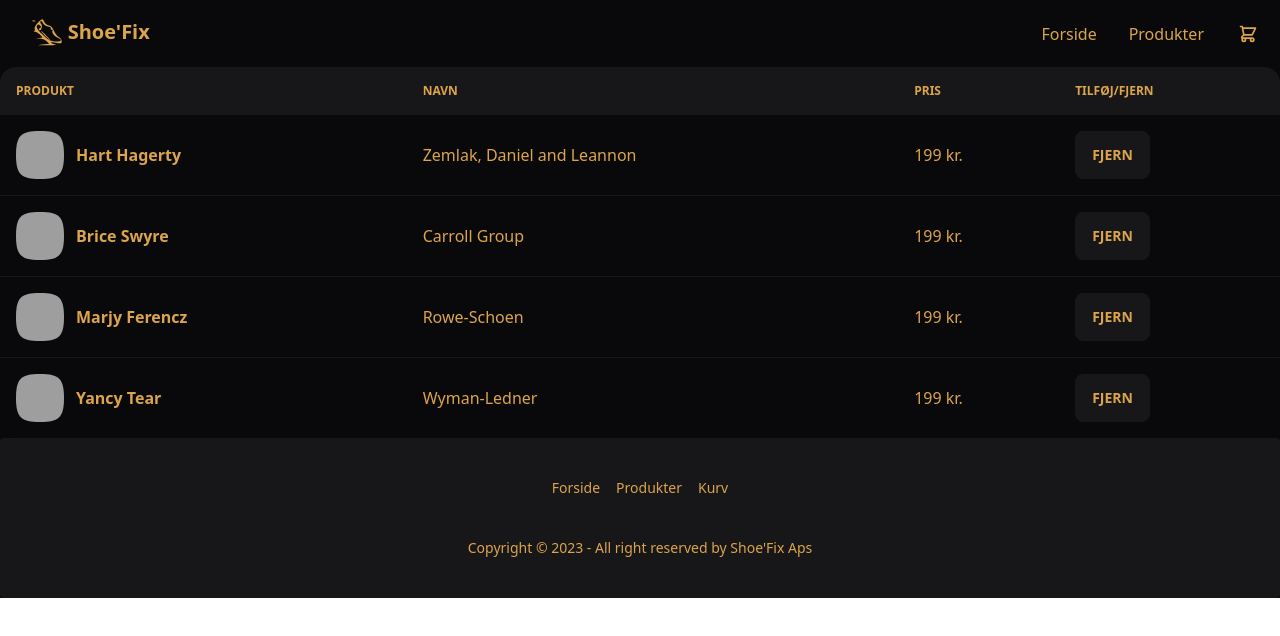
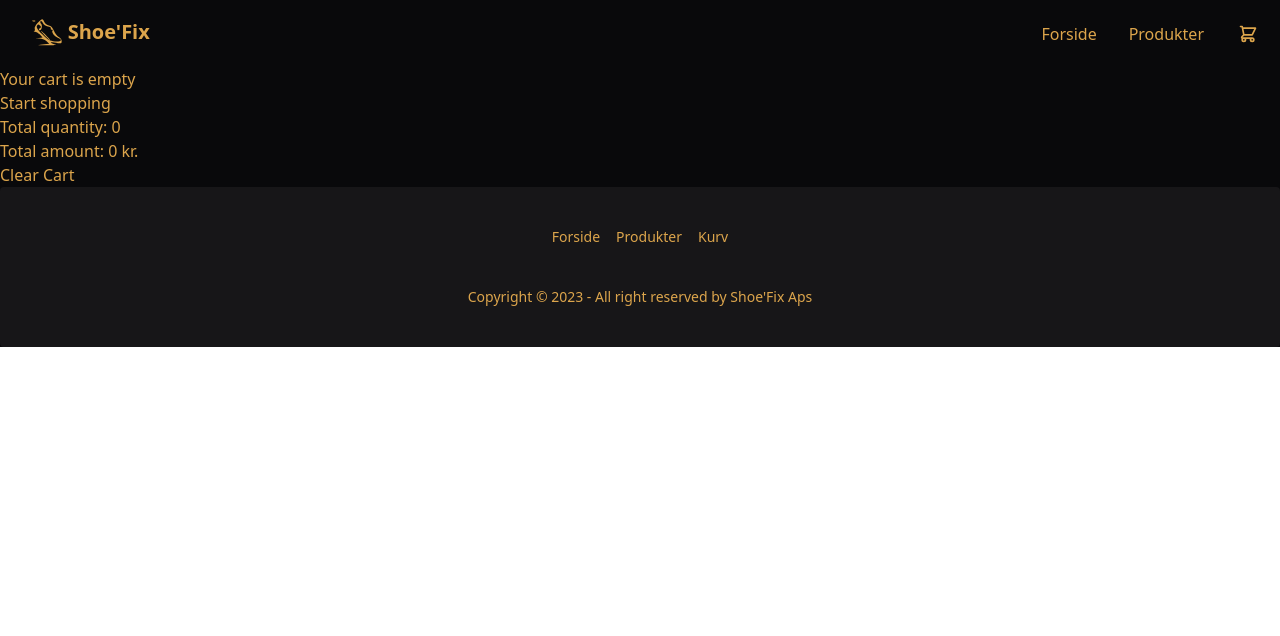
Before and after one commit to marcelcph/Laravel-WordPress-API-comparison, a React (Create React App) app in the folder react-frontend/: page /Cart in a window 1280 px wide. Shown: the top 636 px of the page. Built offline with nearby package versions, Linux system fonts and the light colour scheme; grey boxes are pictures that could not be loaded.

Commit message:
Shopping cart add implimented

```diff
--- a/react-frontend/package.json
+++ b/react-frontend/package.json
@@ -3,6 +3,7 @@
   "version": "0.1.0",
   "private": true,
   "dependencies": {
+    "@reduxjs/toolkit": "^1.9.5",
     "@testing-library/jest-dom": "^5.16.5",
     "@testing-library/react": "^13.4.0",
     "@testing-library/user-event": "^13.5.0",
@@ -12,6 +13,7 @@
     "moment": "^2.29.4",
     "react": "^18.2.0",
     "react-dom": "^18.2.0",
+    "react-redux": "^8.0.5",
     "react-router": "^6.10.0",
     "react-router-dom": "^6.10.0",
     "react-scripts": "^5.0.1",
@@ -23,7 +25,7 @@
     "build": "react-app-rewired build",
     "test": "react-app-rewired test",
     "eject": "react-scripts eject"
-},
+  },
   "eslintConfig": {
     "extends": [
       "react-app",
--- a/react-frontend/src/App.js
+++ b/react-frontend/src/App.js
@@ -6,9 +6,12 @@ import { BrowserRouter as Router, Route, Routes } from "react-router-dom";
 import Home from "./pages/Home.js";
 import Shop from "./pages/Shop.js";
 import Cart from "./pages/Cart.js";
+import { Provider } from 'react-redux';
+import Store from "./redux/store.js"
 
 function App() {
   return (
+    <Provider store={Store}>
     <html data-theme="luxury">
       <Router>
         <Nav />
@@ -20,6 +23,7 @@ function App() {
         <Footer />
       </Router>
     </html>
+    </Provider>
   );
 }
 
--- a/react-frontend/src/components/Card.js
+++ b/react-frontend/src/components/products.js
@@ -1,7 +1,9 @@
 import React, { useEffect, useState } from "react";
 import axios from "axios";
+import { useDispatch } from 'react-redux';
+import { addToCart } from '../redux/CartSlice';
 
-const Card = () => {
+const Products = () => {
   const [posts, setPosts] = useState([]);
 
   useEffect(() => {
@@ -10,10 +12,12 @@ const Card = () => {
       .then((res) => setPosts(res.data));
   }, []);
 
+  const dispatch = useDispatch();
+
   const removePrisParagraph = (html) => {
     const parser = new DOMParser();
     const doc = parser.parseFromString(html, "text/html");
-    const prisElement = doc.getElementById("pris");
+    const prisElement = doc.getElementById("price");
 
     if (prisElement) {
       prisElement.remove();
@@ -22,10 +26,14 @@ const Card = () => {
     return doc.body.innerHTML;
   };
 
+  const handleAddToCart = (product) => {
+    dispatch(addToCart(product));
+  };
+
   const extractPriceFromPrisParagraph = (html) => {
     const parser = new DOMParser();
     const doc = parser.parseFromString(html, "text/html");
-    const prisElement = doc.getElementById("pris");
+    const prisElement = doc.getElementById("price");
 
     if (prisElement) {
       const prisText = prisElement.textContent.trim();
@@ -36,18 +44,18 @@ const Card = () => {
     return null;
   };
 
-  const postCards = posts.map((post) => {
+  const productss = posts.map((post) => {
     const contentWithoutPris = removePrisParagraph(post.content.rendered);
     const price = extractPriceFromPrisParagraph(post.content.rendered);
 
     return (
       <div
         key={post.id}
-        className="card card-compact w-72 bg-base-200 shadow-xl m-4"
+        className="products-compact w-72 bg-base-200 shadow-xl m-4"
       >
-        <div className="card-body rounded-lg shadow-lg h-full flex flex-col justify-between">
+        <div className="products-body rounded-lg shadow-lg h-full flex flex-col justify-between">
           <div className="p-4">
-            <h2 className="card-title text-lg font-bold max-h-20">
+            <h2 className="products-title text-lg font-bold max-h-20">
               {post.title.rendered}
             </h2>
             <div
@@ -57,7 +65,7 @@ const Card = () => {
           </div>
           <div className="flex justify-between items-center px-4 py-2 ">
             <div className="price font-bold text-xl">{price}</div>
-            <button className="btn btn-secondary">Køb</button>
+            <button className="btn btn-primary" id="addtocart" onClick={() => handleAddToCart({ title: post.title.rendered, price })}>Køb</button>
           </div>
         </div>
       </div>
@@ -66,9 +74,9 @@ const Card = () => {
 
   return (
     <>
-      <div className="flex flex-wrap justify-center m-6">{postCards}</div>
+      <div className="flex flex-wrap justify-center m-6">{productss}</div>
     </>
   );
 };
 
-export default Card;
+export default Products;
--- a/react-frontend/src/pages/Cart.js
+++ b/react-frontend/src/pages/Cart.js
@@ -1,11 +1,40 @@
 import React from "react";
+import { useSelector, useDispatch } from 'react-redux';
+import { addToCart, removeFromCart, decreaseCart, clearCart } from '../redux/CartSlice';
+import { selectCartItems, selectCartTotalQuantity, selectCartTotalAmount } from '../redux/CartSlice';
+import { Link } from 'react-router-dom';
 
 function Cart() {
+  const cartItems = useSelector(selectCartItems);
+  const totalQuantity = useSelector(selectCartTotalQuantity);
+  const totalAmount = useSelector(selectCartTotalAmount);
+  const dispatch = useDispatch();
+
+  const handleRemoveItem = (item) => {
+    dispatch(removeFromCart(item));
+  };
+
+  const handleDecreaseItem = (item) => {
+    dispatch(decreaseCart(item));
+  };
+
+  const handleClearCart = () => {
+    dispatch(clearCart());
+  };
+
   return (
     <>
       <div className="overflow-x-auto w-full">
   <table className="table w-full">
-          {/* head */}
+    {/* conditionally render cart items */}
+    {cartItems.length === 0 ? (
+      <div className="cart-empty">
+        <p>Your cart is empty</p>
+        <Link to="/"><span>Start shopping</span></Link>
+      </div>
+    ) : (
+    <>
+      {/* table header */}
       <thead>
         <tr>
           <th>Produkt</th>
@@ -14,121 +43,45 @@ function Cart() {
           <th>Tilføj/Fjern</th>
         </tr>
       </thead>
+      {/* table body */}
       <tbody>
-            {/* row 1 */}
-            <tr>
+        {cartItems.map((item) => (
+          <tr key={item.id}>
             <td>
               <div className="flex items-center space-x-3">
                 <div className="avatar">
                   <div className="mask mask-squircle w-12 h-12">
                     <img
-                        src="https://images.unsplash.com/photo-1460353581641-37baddab0fa2?ixlib=rb-4.0.3&ixid=MnwxMjA3fDB8MHxwaG90by1wYWdlfHx8fGVufDB8fHx8&auto=format&fit=crop&w=1171&q=80"
-                        alt="Avatar Tailwind CSS Component"
+                      src={item.image}
+                      alt={item.name}
                     />
                   </div>
                 </div>
                 <div>
-                    <div className="font-bold">Hart Hagerty</div>
+                  <div className="font-bold">{item.name}</div>
                 </div>
               </div>
             </td>
-              <td>
-                Zemlak, Daniel and Leannon
-                <br />
-              </td>
-              <td>199 kr.</td>
+            <td>{item.quantity}</td>
+            <td>{item.price} kr.</td>
             <td>
               <div className="btn-group">
-                  <button className="btn btn-danger">Fjern</button>
+                <button onClick={() => handleDecreaseItem(item)} className="btn btn-secondary">-</button>
+                <button onClick={() => handleRemoveItem(item)} className="btn btn-danger">Fjern</button>
+                <button onClick={() => dispatch(addToCart(item))} className="btn btn-primary">+</button>
               </div>
             </td>
           </tr>
-            {/* row 2 */}
-            <tr>
-              <td>
-                <div className="flex items-center space-x-3">
-                  <div className="avatar">
-                    <div className="mask mask-squircle w-12 h-12">
-                      <img
-                        src="https://images.unsplash.com/photo-1460353581641-37baddab0fa2?ixlib=rb-4.0.3&ixid=MnwxMjA3fDB8MHxwaG90by1wYWdlfHx8fGVufDB8fHx8&auto=format&fit=crop&w=1171&q=80"
-                        alt="Avatar Tailwind CSS Component"
-                      />
-                    </div>
+        ))}
+      </tbody>
+    </>
+    )}
+  </table>
 </div>
       <div>
-                    <div className="font-bold">Brice Swyre</div>
-                  </div>
-                </div>
-              </td>
-              <td>
-                Carroll Group
-                <br />
-              </td>
-              <td>199 kr.</td>
-              <td>
-                <div className="btn-group">
-                  <button className="btn btn-danger">Fjern</button>
-                </div>
-              </td>
-            </tr>
-            {/* row 3 */}
-            <tr>
-              <td>
-                <div className="flex items-center space-x-3">
-                  <div className="avatar">
-                    <div className="mask mask-squircle w-12 h-12">
-                      <img
-                        src="https://images.unsplash.com/photo-1460353581641-37baddab0fa2?ixlib=rb-4.0.3&ixid=MnwxMjA3fDB8MHxwaG90by1wYWdlfHx8fGVufDB8fHx8&auto=format&fit=crop&w=1171&q=80"
-                        alt="Avatar Tailwind CSS Component"
-                      />
-                    </div>
-                  </div>
-                  <div>
-                    <div className="font-bold">Marjy Ferencz</div>
-                  </div>
-                </div>
-              </td>
-              <td>
-                Rowe-Schoen
-                <br />
-              </td>
-              <td>199 kr.</td>
-              <td>
-                <div className="btn-group">
-                  <button className="btn btn-danger">Fjern</button>
-                </div>
-              </td>
-            </tr>
-            {/* row 4 */}
-            <tr>
-              <td>
-                <div className="flex items-center space-x-3">
-                  <div className="avatar">
-                    <div className="mask mask-squircle w-12 h-12">
-                      <img
-                        src="https://images.unsplash.com/photo-1460353581641-37baddab0fa2?ixlib=rb-4.0.3&ixid=MnwxMjA3fDB8MHxwaG90by1wYWdlfHx8fGVufDB8fHx8&auto=format&fit=crop&w=1171&q=80"
-                        alt="Avatar Tailwind CSS Component"
-                      />
-                    </div>
-                  </div>
-                  <div>
-                    <div className="font-bold">Yancy Tear</div>
-                  </div>
-                </div>
-              </td>
-              <td>
-                Wyman-Ledner
-                <br />
-              </td>
-              <td>199 kr.</td>
-              <td>
-                <div className="btn-group">
-                  <button className="btn btn-danger">Fjern</button>
-                </div>
-              </td>
-            </tr>
-          </tbody>
-        </table>
+        <p>Total quantity: {totalQuantity}</p>
+        <p>Total amount: {totalAmount} kr.</p>
+        <button onClick={() => handleClearCart()} className='cartClear'>Clear Cart</button>
       </div>
     </>
   );
--- a/react-frontend/src/pages/Shop.js
+++ b/react-frontend/src/pages/Shop.js
@@ -1,5 +1,5 @@
 import React from "react";
-import Card from "../components/Card.js";
+import Card from "../components/products.js";
 
 function Shop() {
   return (
--- /dev/null
+++ b/react-frontend/src/redux/CartSlice.js
@@ -0,0 +1,69 @@
+import { createSlice } from '@reduxjs/toolkit';
+
+const initialState = {
+  cartItems: [],
+  cartTotalQuantity: 0,
+  cartTotalAmount: 0,
+};
+
+export const cartSlice = createSlice({
+  name: 'cart',
+  initialState,
+  reducers: {
+    addToCart: (state, action) => {
+      const { id, name, price, image } = action.payload;
+      const existingCartItem = state.cartItems.find((item) => item.id === id);
+      if (existingCartItem) {
+        existingCartItem.quantity++;
+        existingCartItem.total = existingCartItem.quantity * existingCartItem.price;
+      } else {
+        const newItem = {
+          id,
+          name,
+          price,
+          image,
+          quantity: 1,
+          total: price,
+        };
+        state.cartItems.push(newItem);
+      }
+      state.cartTotalQuantity++;
+      state.cartTotalAmount += price;
+    },
+    removeFromCart: (state, action) => {
+      const { id } = action.payload;
+      const existingCartItem = state.cartItems.find((item) => item.id === id);
+      if (existingCartItem) {
+        state.cartItems = state.cartItems.filter((item) => item.id !== id);
+        state.cartTotalQuantity -= existingCartItem.quantity;
+        state.cartTotalAmount -= existingCartItem.total;
+      }
+    },
+    decreaseCart: (state, action) => {
+      const { id } = action.payload;
+      const existingCartItem = state.cartItems.find((item) => item.id === id);
+      if (existingCartItem) {
+        existingCartItem.quantity--;
+        existingCartItem.total = existingCartItem.quantity * existingCartItem.price;
+        state.cartTotalQuantity--;
+        state.cartTotalAmount -= existingCartItem.price;
+        if (existingCartItem.quantity === 0) {
+          state.cartItems = state.cartItems.filter((item) => item.id !== id);
+        }
+      }
+    },
+    clearCart: (state) => {
+      state.cartItems = [];
+      state.cartTotalQuantity = 0;
+      state.cartTotalAmount = 0;
+    },
+  },
+});
+
+export const { addToCart, removeFromCart, decreaseCart, clearCart } = cartSlice.actions;
+
+export const selectCartItems = (state) => state.cart.cartItems;
+export const selectCartTotalQuantity = (state) => state.cart.cartTotalQuantity;
+export const selectCartTotalAmount = (state) => state.cart.cartTotalAmount;
+
+export default cartSlice.reducer;
--- /dev/null
+++ b/react-frontend/src/redux/store.js
@@ -0,0 +1,10 @@
+import { configureStore } from '@reduxjs/toolkit';
+import cartReducer from './CartSlice';
+
+const store = configureStore({
+  reducer: {
+    cart: cartReducer,
+  },
+});
+
+export default store;
```
Also changed, not shown: 1 other file (tests, documents, lock files or other folders). Lines whose indentation alone changed are shown as unchanged.
